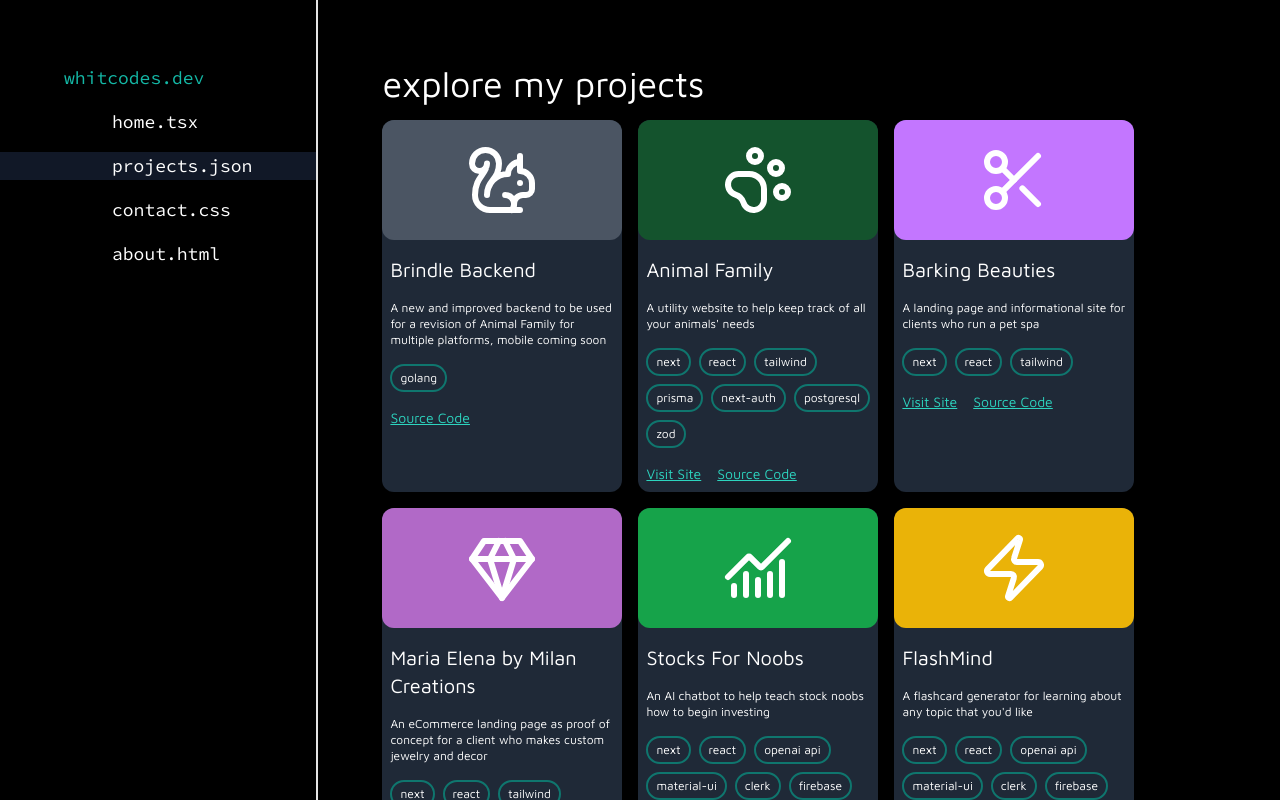
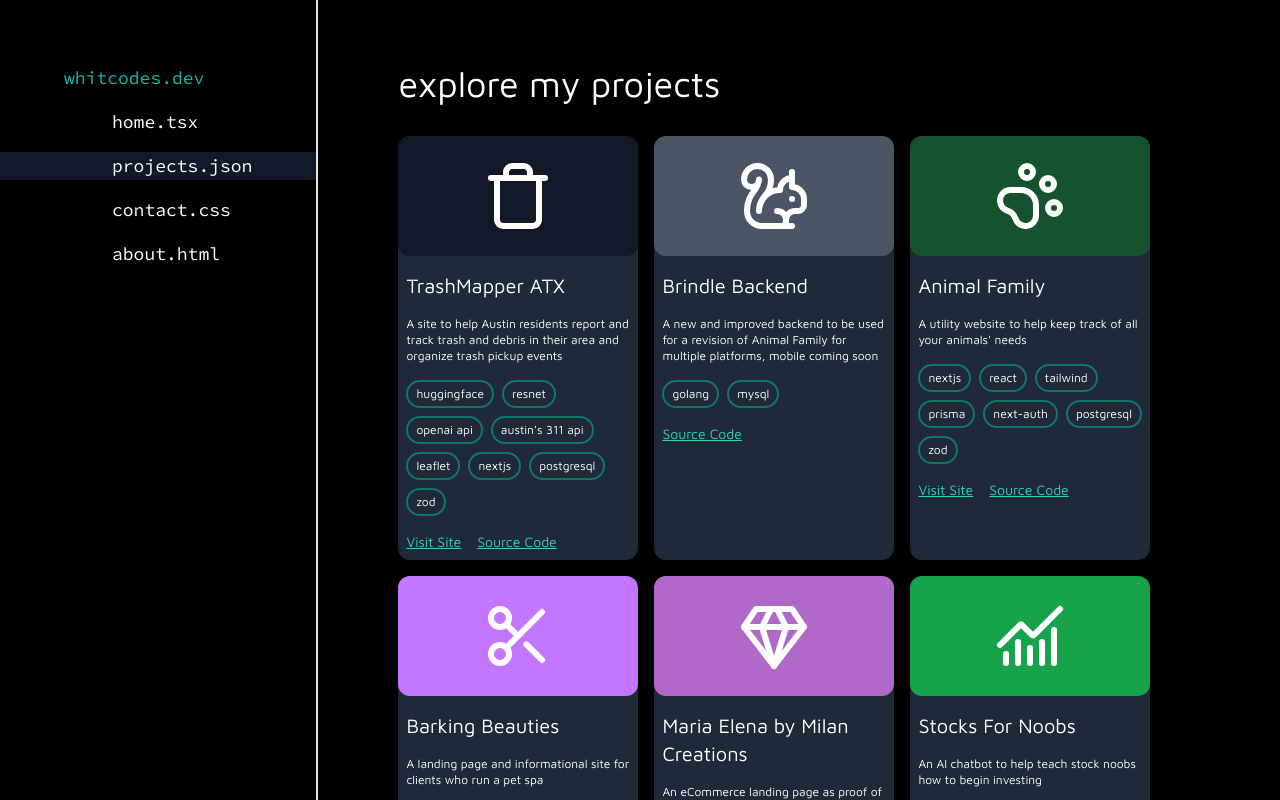
Before and after one commit to whitallee/portfolio, a Next.js app: page /projects in a window 1280 px wide. Built offline with nearby package versions, Linux system fonts and the light colour scheme.

Commit message:
updated projects and about timeline to include riverhcaks and trashmapper

```diff
--- a/app/about/page.tsx
+++ b/app/about/page.tsx
@@ -1,4 +1,4 @@
-import { Backpack, Bot, BrainCircuit, Computer, Cross, University } from "lucide-react"
+import { Backpack, Bot, BrainCircuit, Computer, Cross, Trophy, University } from "lucide-react"
 
 export default function Projects() {
     function TimelineConnector(){
@@ -24,18 +24,25 @@ export default function Projects() {
                 <span className="py-4">Today</span>
                 <TimelineConnector/>
                 <TimelineItem
-                    date="2024 - currently attending"
-                    name="Austin Community College"
-                    description="I am currently obtaining my degree in Software Development, with a passion for learning and a drive to achieve my goal of becoming a great Software Engineer."
-                    reverse={false}
-                ><University/></TimelineItem>
+                    date="April 2025"
+                    name="1st Place at RiverHacks 2025 Hackathon"
+                    description="I won 1st place overall and 1st place for best overall design at RiverHacks 2025 with my project, 'TrashMapper ATX'. This was a great opportunity to showcase my skills and work with a team to build a project that I am proud of. Check it out in the 'projects.json' tab"
+                    reverse={true}
+                ><Trophy/></TimelineItem>
                 <TimelineConnector/>
                 <TimelineItem
                     date="July-September 2024"
                     name="Headstarter AI Fellowship"
                     description="I joined this fellowship between semesters where I built 5 AI projects in 5 weeks. This was also a great opportunity to gain experience working with team mates and collaborating with others in a git repository."
+                    reverse={false}
+                ><BrainCircuit/></TimelineItem>
+                <TimelineConnector/>
+                <TimelineItem
+                    date="2024 - currently attending"
+                    name="Austin Community College"
+                    description="I am currently obtaining my degree in Software Development, with a passion for learning and a drive to achieve my goal of becoming a great Software Engineer."
                     reverse={true}
-                ><BrainCircuit/></TimelineItem>
+                ><University/></TimelineItem>
                 <TimelineConnector/>
                 <TimelineItem
                     date="2022"
--- a/app/projects/page.tsx
+++ b/app/projects/page.tsx
@@ -1,4 +1,4 @@
-import { ChartNoAxesCombined, Drumstick, Gem, PawPrint, Scissors, Zap, Squirrel } from "lucide-react";
+import { ChartNoAxesCombined, Drumstick, Gem, PawPrint, Scissors, Zap, Squirrel, Trash } from "lucide-react";
 import Image from "next/image";
 import Link from "next/link";
 
@@ -11,7 +11,7 @@ export default function Projects() {
             )
         })
         return (
-            <div className="w-40 sm:w-60 bg-gray-800 rounded-xl flex flex-col gap-4 pb-2">
+            <div className="w-40 sm:w-60 bg-gray-800 rounded-xl flex flex-col gap-4 pb-2 hover:scale-[1.03] transition-all duration-300">
                 {/* <Image className="w-60 h-[7.5rem] object-cover rounded-xl" width={240} height={120} src={imgSrc} alt={"Screenshot of " + name} /> */}
                 <div className="w-40 sm:w-60 h-[7.5rem] rounded-xl overflow-hidden">{children}</div>
                 <div className="flex flex-col gap-4 px-2">
@@ -31,48 +31,54 @@ export default function Projects() {
 
     return (
         <main className="h-screen max-h-screen flex flex-col items-start justify-start w-full gap-4 pt-16">
-        <h2 className="text-2xl sm:text-4xl">explore my projects</h2>
-        <div className="flex flex-wrap gap-4 overflow-y-scroll pb-16">
+        <h2 className="text-2xl sm:text-4xl pl-4">explore my projects</h2>
+        <div className="flex flex-wrap gap-4 overflow-y-scroll p-4 pb-16">
+            <Project
+                name="TrashMapper ATX"
+                description="A site to help Austin residents report and track trash and debris in their area and organize trash pickup events"
+                skills={["huggingface", "resnet", "openai api", "austin's 311 api", "leaflet", "nextjs", "postgresql", "zod"]}
+                githubLink="https://github.com/whitallee/trashmapper-atx" liveLink="https://trash-mapper.vercel.app/landing" imgSrc="/placeholder.jpg"
+            ><div className="w-full h-full bg-gray-900 flex justify-center items-center scale-[3]"><Trash/></div></Project>
             <Project
                 name="Brindle Backend"
                 description="A new and improved backend to be used for a revision of Animal Family for multiple platforms, mobile coming soon"
-                skills={["golang"]}
+                skills={["golang", "mysql"]}
                 githubLink="https://github.com/whitallee/animal-family-backend" liveLink="" imgSrc="/placeholder.jpg"
             ><div className="w-full h-full bg-gray-600 flex justify-center items-center scale-[3]"><Squirrel/></div></Project>
             <Project
                 name="Animal Family"
                 description="A utility website to help keep track of all your animals&apos; needs"
-                skills={["next", "react", "tailwind", "prisma", "next-auth", "postgresql", "zod"]}
+                skills={["nextjs", "react", "tailwind", "prisma", "next-auth", "postgresql", "zod"]}
                 githubLink="https://github.com/whitallee/animal-family" liveLink="https://animal-family.vercel.app/" imgSrc="/placeholder.jpg"
             ><div className="w-full h-full bg-green-900 flex justify-center items-center scale-[3]"><PawPrint/></div></Project>
             <Project
                 name="Barking Beauties"
                 description="A landing page and informational site for clients who run a pet spa"
-                skills={["next", "react", "tailwind"]}
+                skills={["nextjs", "react", "tailwind"]}
                 githubLink="https://github.com/whitallee/barkingbeauties" liveLink="https://barkingbeauties.netlify.app/" imgSrc="/placeholder.jpg"
             ><div className="w-full h-full bg-[#c376ff] flex justify-center items-center scale-[3]"><Scissors/></div></Project>
             <Project
                 name="Maria Elena by Milan Creations"
                 description="An eCommerce landing page as proof of concept for a client who makes custom jewelry and decor"
-                skills={["next", "react", "tailwind"]}
+                skills={["nextjs", "react", "tailwind"]}
                 githubLink="https://github.com/whitallee/maria-elena" liveLink="https://milan-creations-app-fb.web.app/" imgSrc="/placeholder.jpg"
             ><div className="w-full h-full bg-[#b169c7] flex justify-center items-center scale-[3]"><Gem/></div></Project>
             <Project
                 name="Stocks For Noobs"
                 description="An AI chatbot to help teach stock noobs how to begin investing"
-                skills={["next", "react", "openai api", "material-ui", "clerk", "firebase"]}
+                skills={["nextjs", "react", "openai api", "material-ui", "clerk", "firebase"]}
                 githubLink="https://github.com/vnguye15/HeadStarter-Week-3-Project-AI-Customer-Support" liveLink="https://stocksfornoobs.com/" imgSrc="/placeholder.jpg"
             ><div className="w-full h-full bg-green-600 flex justify-center items-center scale-[3]"><ChartNoAxesCombined/></div></Project>
             <Project
                 name="FlashMind"
                 description="A flashcard generator for learning about any topic that you&apos;d like"
-                skills={["next", "react", "openai api", "material-ui", "clerk", "firebase", "stripe"]}
+                skills={["nextjs", "react", "openai api", "material-ui", "clerk", "firebase", "stripe"]}
                 githubLink="https://github.com/cdogcoda/headstarter-week-4-flashcards" liveLink="" imgSrc="/placeholder.jpg"
             ><div className="w-full h-full bg-yellow-500 flex justify-center items-center scale-[3]"><Zap/></div></Project>
             <Project
                 name="Whit's Pantry"
                 description="A utility website for tracking what&apos;s in my pantry"
-                skills={["next", "react", "openai api", "material-ui", "firebase", "firestore"]}
+                skills={["nextjs", "react", "openai api", "material-ui", "firebase", "firestore"]}
                 githubLink="https://github.com/whitallee/pantry-tracker" liveLink="https://whit-pantry-tracker.vercel.app/" imgSrc="/placeholder.jpg"
             ><div className="w-full h-full bg-yellow-900 flex justify-center items-center scale-[3]"><Drumstick/></div></Project>
         </div>
```
